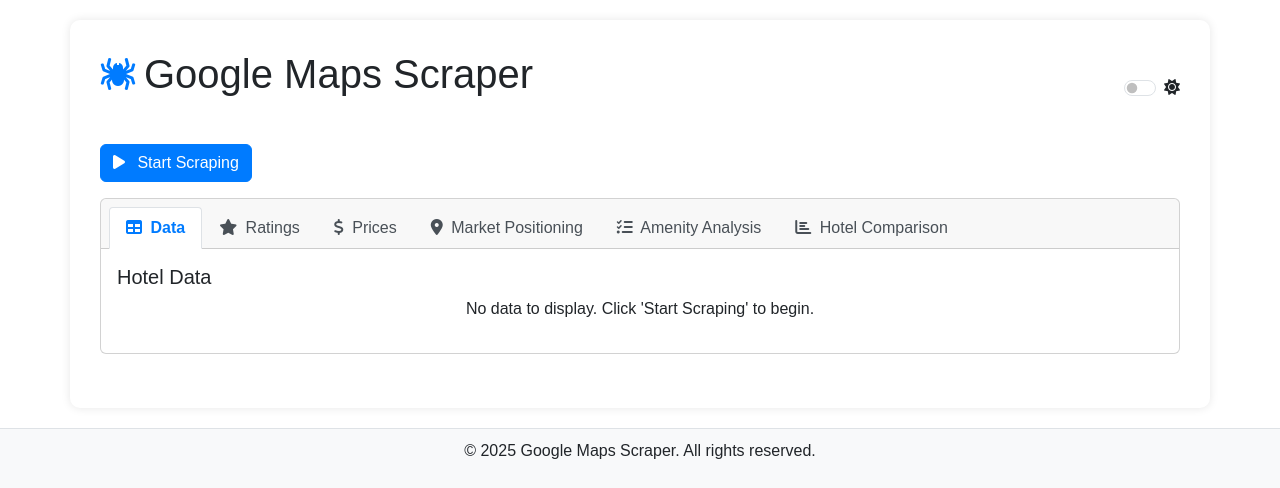
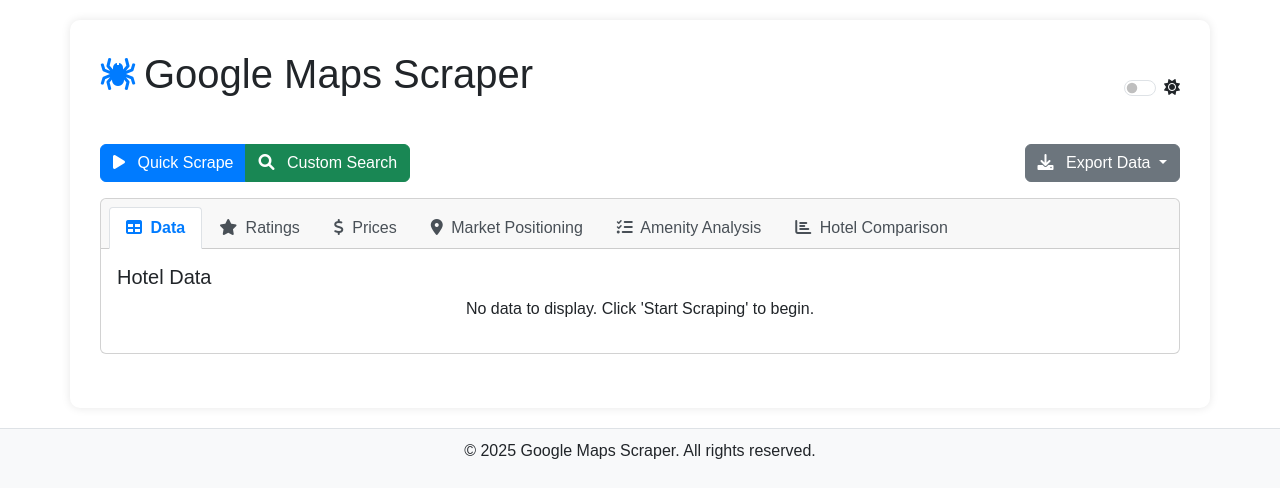
Before and after one commit to kenagt/GoogleMapsScraper, a Flask app: template templates/index.html in a window 1280 px wide. Shown: the top 488 px of the page. Run offline with Flask 3, Linux system fonts and the light colour scheme; the template is opened without the code that fills it, so the values that code supplies are empty; parts of the project's set-up code (start-up, migrations or seed data) failed here and were passed over; some libraries are stand-ins or nearby versions.

Commit message:
- Export added

```diff
--- a/app.py
+++ b/app.py
@@ -1,7 +1,7 @@
 import os
 import threading
 import pandas as pd
-from flask import Flask, render_template, redirect, url_for, flash, request
+from flask import Flask, render_template, redirect, url_for, flash, request, send_file
 # Import your scraper functions (perform_scraping, etc.)
 from google_maps_scraper import perform_scraping  # Replace with your actual file
 import json
@@ -45,42 +45,6 @@ def read_csv_data(filename):
         # Handle other potential errors
         print(f"Error reading CSV file: {e}")
         return []
-
-
-@app.route('/')
-def index():
-    data = read_csv_data(CSV_FILE)
-    rating_distribution_json = create_rating_distribution_chart()
-    price_distribution_json = create_price_distribution_chart()
-    market_positioning_json = create_market_positioning_chart()
-
-    # Get amenity analysis and hotel names
-    amenity_analysis_json, hotels_with_amenities = create_amenity_gap_analysis(
-    )
-
-    return render_template('index.html',
-                           data=data,
-                           scraping_in_progress=scraping_in_progress,
-                           rating_distribution_json=rating_distribution_json,
-                           price_distribution_json=price_distribution_json,
-                           market_positioning_json=market_positioning_json,
-                           amenity_analysis_json=amenity_analysis_json,
-                           hotels_with_amenities=hotels_with_amenities)
-
-
-@app.route('/start_scraping')
-def start_scraping():
-    global scraping_in_progress
-    if not scraping_in_progress:
-        scraping_in_progress = True
-        flash("Scraping started. Please wait...", 'info')
-        # Run scraping in a separate thread
-        scraping_thread = threading.Thread(target=run_scraping)
-        scraping_thread.daemon = True  # Allow app to exit even if thread is running
-        scraping_thread.start()
-    else:
-        flash("Scraping is already in progress.", 'warning')
-    return redirect(url_for('index'))
 
 
 def run_scraping():
@@ -854,6 +818,71 @@ def create_value_comparison(hotel_data):
     return pio.to_json(fig)
 
 
+@app.route('/')
+def index():
+    data = read_csv_data(CSV_FILE)
+    rating_distribution_json = create_rating_distribution_chart()
+    price_distribution_json = create_price_distribution_chart()
+    market_positioning_json = create_market_positioning_chart()
+
+    # Get amenity analysis and hotel names
+    amenity_analysis_json, hotels_with_amenities = create_amenity_gap_analysis(
+    )
+
+    return render_template('index.html',
+                           data=data,
+                           scraping_in_progress=scraping_in_progress,
+                           rating_distribution_json=rating_distribution_json,
+                           price_distribution_json=price_distribution_json,
+                           market_positioning_json=market_positioning_json,
+                           amenity_analysis_json=amenity_analysis_json,
+                           hotels_with_amenities=hotels_with_amenities)
+
+
+@app.route('/start_scraping')
+def start_scraping():
+    global scraping_in_progress
+    if not scraping_in_progress:
+        scraping_in_progress = True
+        flash("Scraping started. Please wait...", 'info')
+        # Run scraping in a separate thread
+        scraping_thread = threading.Thread(target=run_scraping)
+        scraping_thread.daemon = True  # Allow app to exit even if thread is running
+        scraping_thread.start()
+    else:
+        flash("Scraping is already in progress.", 'warning')
+    return redirect(url_for('index'))
+
+
+@app.route('/export/<format>')
+def export_data(format):
+    """Export data in various formats"""
+    if format == 'csv':
+        return send_file(CSV_FILE,
+                         mimetype='text/csv',
+                         download_name='hotel_data.csv',
+                         as_attachment=True)
+    elif format == 'json':
+        return send_file(JSON_FILE,
+                         mimetype='application/json',
+                         download_name='hotel_data.json',
+                         as_attachment=True)
+    elif format == 'excel':
+        # Convert data to Excel
+        df = pd.read_csv(CSV_FILE)
+        excel_file = "hotel_data.xlsx"
+        df.to_excel(excel_file, index=False)
+        return send_file(
+            excel_file,
+            mimetype=
+            'application/vnd.openxmlformats-officedocument.spreadsheetml.sheet',
+            download_name='hotel_data.xlsx',
+            as_attachment=True)
+    else:
+        flash(f"Unsupported export format: {format}", 'danger')
+        return redirect(url_for('index'))
+
+
 @app.route('/amenity_analysis')
 def amenity_analysis():
     hotel_name = request.args.get('hotel_name', None)
--- a/templates/index.html
+++ b/templates/index.html
@@ -36,15 +36,36 @@
           {% endif %}
         {% endwith %}
 
-        <div class="d-flex justify-content-start mb-3"> <!-- Changed to justify-content-start -->
+        <div class="d-flex justify-content-between mb-3">
+            <div>
                 {% if scraping_in_progress %}
                     <div class="alert alert-info">
-                    <span class="spinner-border spinner-border-sm" aria-hidden="true"></span>
+                        <span class="spinner-grow spinner-grow-sm" aria-hidden="true"></span>
                         <span role="status">&nbsp;&nbsp;Scraping in progress</span>
                     </div>
                 {% else %}
-                <a href="{{ url_for('start_scraping') }}" class="btn btn-primary"><i class="fas fa-play me-2"></i> Start Scraping</a>
+                    <div class="btn-group" role="group">
+                        <a href="{{ url_for('start_scraping') }}" class="btn btn-primary">
+                            <i class="fas fa-play me-2"></i> Quick Scrape
+                        </a>
+                        <a href="{{ url_for('search') }}" class="btn btn-success">
+                            <i class="fas fa-search me-2"></i> Custom Search
+                        </a>
+                    </div>
                 {% endif %}
+            </div>
+
+            <!-- Export options -->
+            <div class="dropdown">
+                <button class="btn btn-secondary dropdown-toggle" type="button" id="exportDropdown" data-bs-toggle="dropdown" aria-expanded="false">
+                    <i class="fas fa-download me-2"></i> Export Data
+                </button>
+                <ul class="dropdown-menu" aria-labelledby="exportDropdown">
+                    <li><a class="dropdown-item" href="{{ url_for('export_data', format='csv') }}">Export as CSV</a></li>
+                    <li><a class="dropdown-item" href="{{ url_for('export_data', format='json') }}">Export as JSON</a></li>
+                    <li><a class="dropdown-item" href="{{ url_for('export_data', format='excel') }}">Export as Excel</a></li>
+                </ul>
+            </div>
         </div>
 
         <!-- Chart Tabs -->
```
Lines whose indentation alone changed are shown as unchanged.
